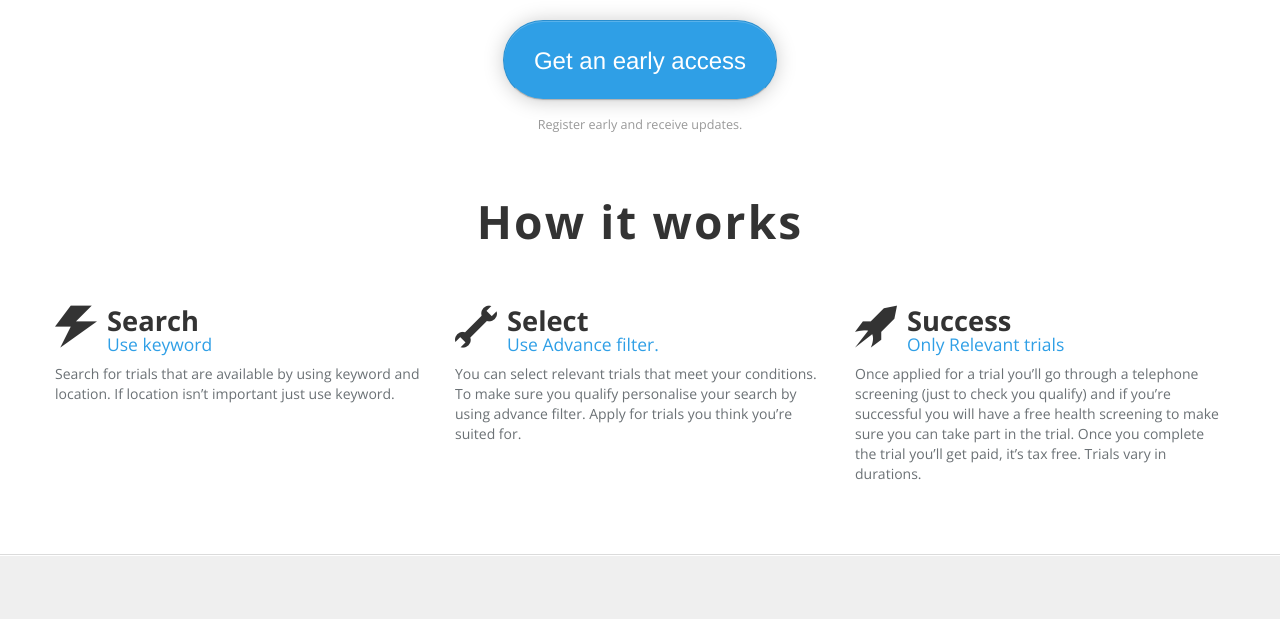
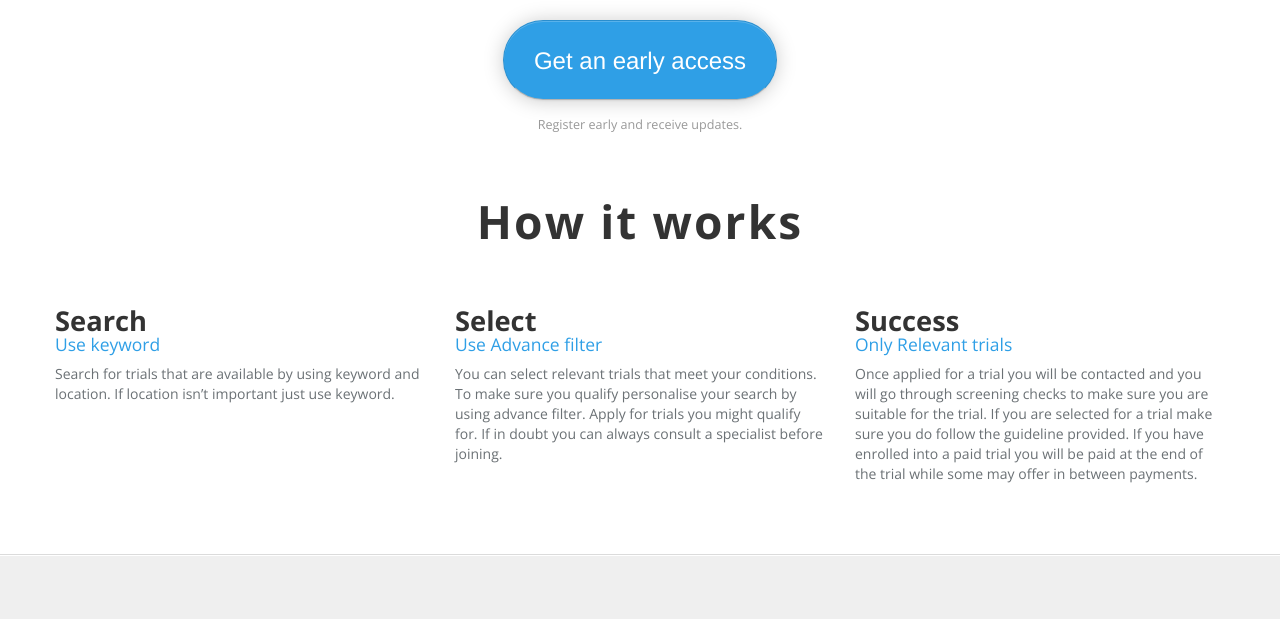
Before and after one commit to gg7star/landing_page_with_html5_only, a plain HTML site: page update.htm in a window 1280 px wide. Shown: the part 611-1230 px from the top of the page. Drawn offline with nearby package versions, Linux system fonts and the light colour scheme.

Commit message:
update how it works

```diff
--- a/update.htm
+++ b/update.htm
@@ -107,22 +107,19 @@
       	  <!-- Product features/selling points-->
       	  <div class="row-fluid features">
       	    <div class="span4">
-      	      <i class="icomoon-lightning"></i>
       	      <h3 class="title">Search</h3>
       	      <h4 class="sub-title">Use keyword</h4>
       	      <p>Search for trials that are available by using keyword and location. If location isn’t important just use keyword.</p>
       	    </div>
       	    <div class="span4">
-      	      <i class="icomoon-wrench"></i>
       	      <h3 class="title">Select</h3>
-      	      <h4 class="sub-title">Use Advance filter.</h4>
-      	      <p>You can select relevant trials that meet your conditions. To make sure you qualify personalise your search by using advance filter. Apply for trials you think you’re suited for.</p>
+      	      <h4 class="sub-title">Use Advance filter</h4>
+      	      <p>You can select relevant trials that meet your conditions. To make sure you qualify personalise your search by using advance filter. Apply for trials you might qualify for. If in doubt you can always consult a specialist before joining.</p>
       	    </div>
       	    <div class="span4">
-      	      <i class="icomoon-rocket"></i>
       	      <h3 class="title">Success</h3>
       	      <h4 class="sub-title">Only Relevant trials</h4>
-      	      <p>Once applied for a trial you’ll go through a telephone screening (just to check you qualify) and if you’re successful you will have a free health screening to make sure you can take part in the trial. Once you complete the trial you’ll get paid, it’s tax free. Trials vary in durations.</p>
+      	      <p>Once applied for a trial you will be contacted and you will go through screening checks to make sure you are suitable for the trial. If you are selected for a trial make sure you do follow the guideline provided. If you have enrolled into a paid trial you will be paid at the end of the trial while some may offer in between payments.</p>
       	    </div>
 	        </div>
         </div>
```
